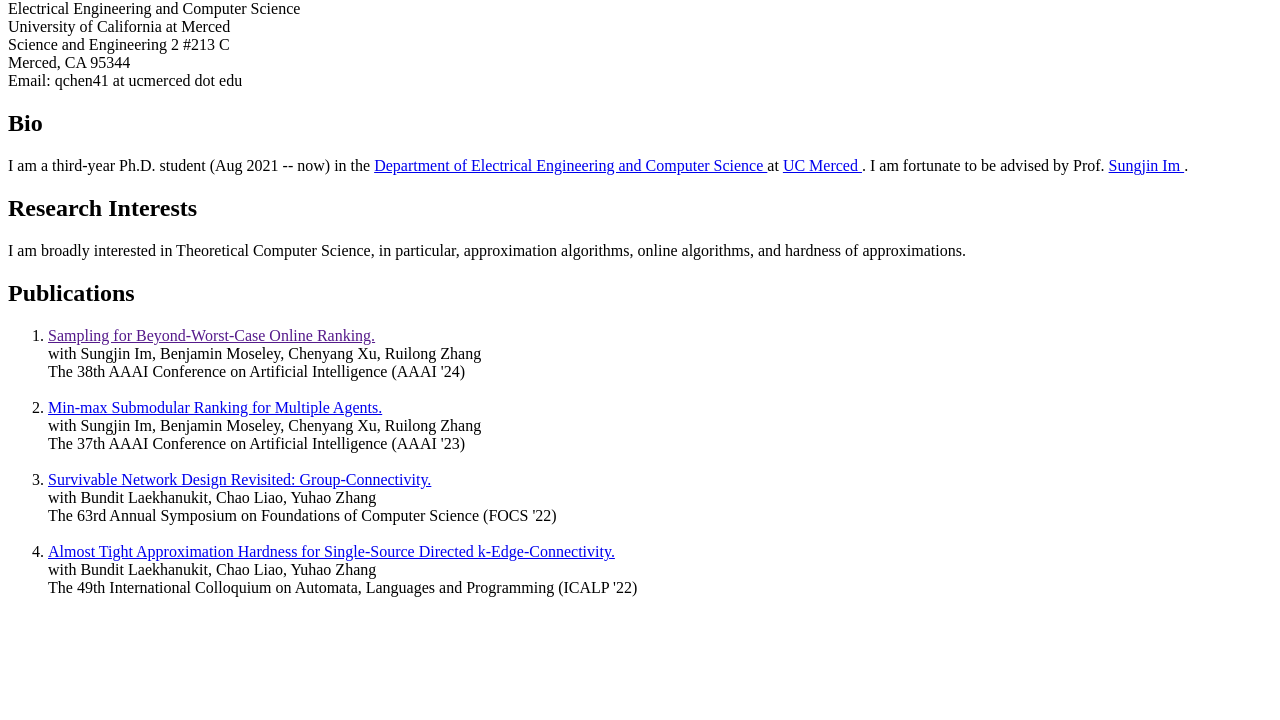
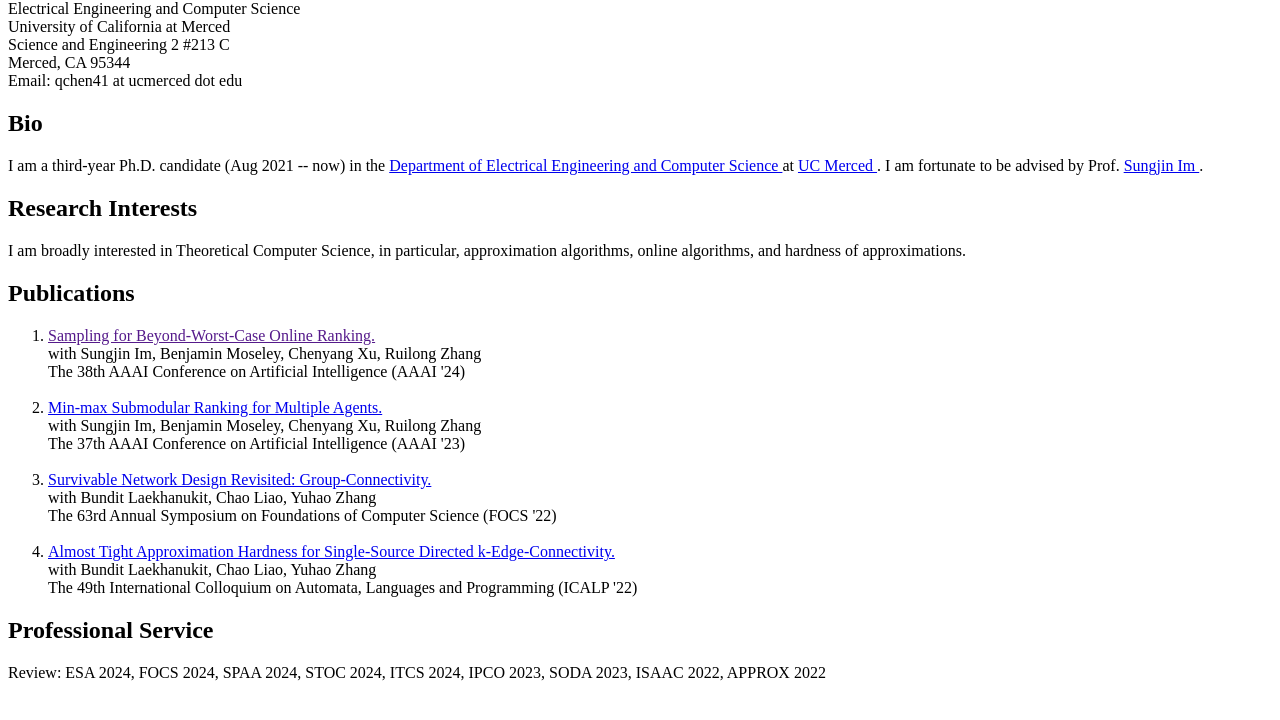
Before and after one commit to qychen44/qychen44.github.io, a plain HTML site: page index.html in a window 1280 px wide. Shown: the part 66-786 px from the top of the page. Drawn offline with Linux system fonts and the light colour scheme.

Commit message:
Update index.html

```diff
--- a/index.html
+++ b/index.html
@@ -16,7 +16,7 @@ Email: qchen41 at ucmerced dot edu <br/>
 
 <h2> Bio </h2>
 
-I am a third-year Ph.D. student (Aug 2021 -- now)  in the <a href="https://eecs.ucmerced.edu/"> Department of Electrical Engineering and Computer Science </a> at <a href="https://www.ucmerced.edu/"> UC Merced </a>. I am fortunate to be advised by Prof. <a href="https://faculty.ucmerced.edu/sim3/"> Sungjin Im </a>.
+I am a third-year Ph.D. candidate (Aug 2021 -- now)  in the <a href="https://eecs.ucmerced.edu/"> Department of Electrical Engineering and Computer Science </a> at <a href="https://www.ucmerced.edu/"> UC Merced </a>. I am fortunate to be advised by Prof. <a href="https://faculty.ucmerced.edu/sim3/"> Sungjin Im </a>.
 
 
 <h2> Research Interests </h2>
@@ -70,5 +70,8 @@ The 49th International Colloquium on Automata, Languages and Programming (ICALP
 
 </ol>
 
+<h2> Professional Service </h2>
+  Review: ESA 2024, FOCS 2024, SPAA 2024, STOC 2024, ITCS 2024, IPCO 2023, SODA 2023, ISAAC 2022, APPROX 2022
+
 </body>
 </html>
```
